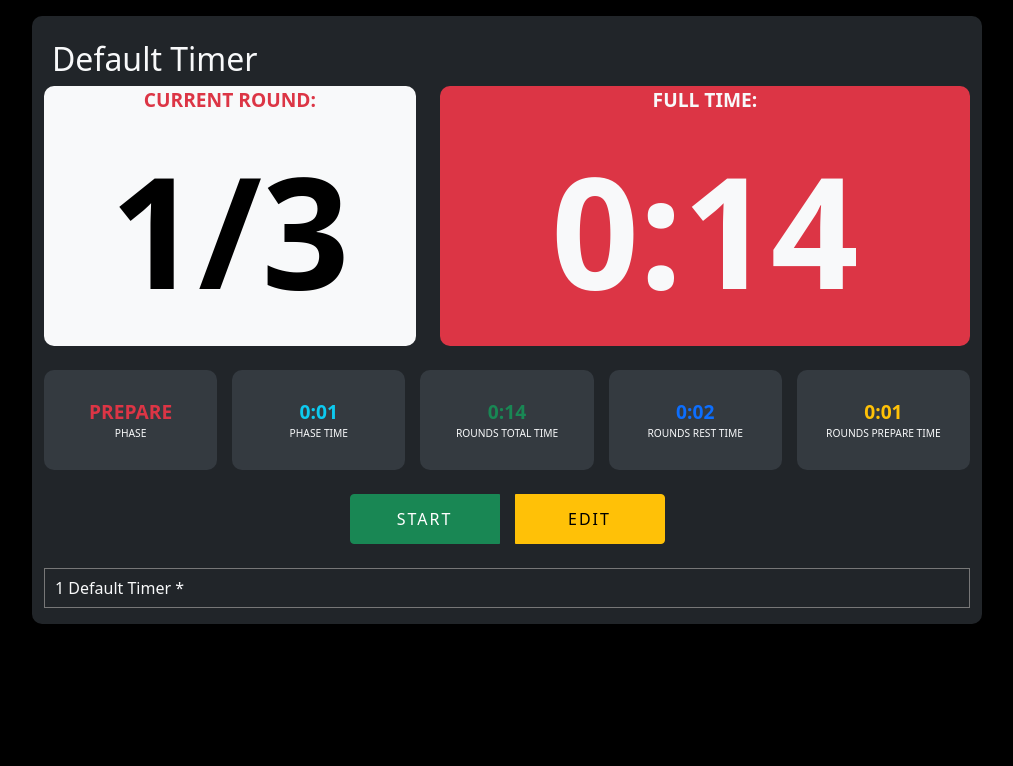
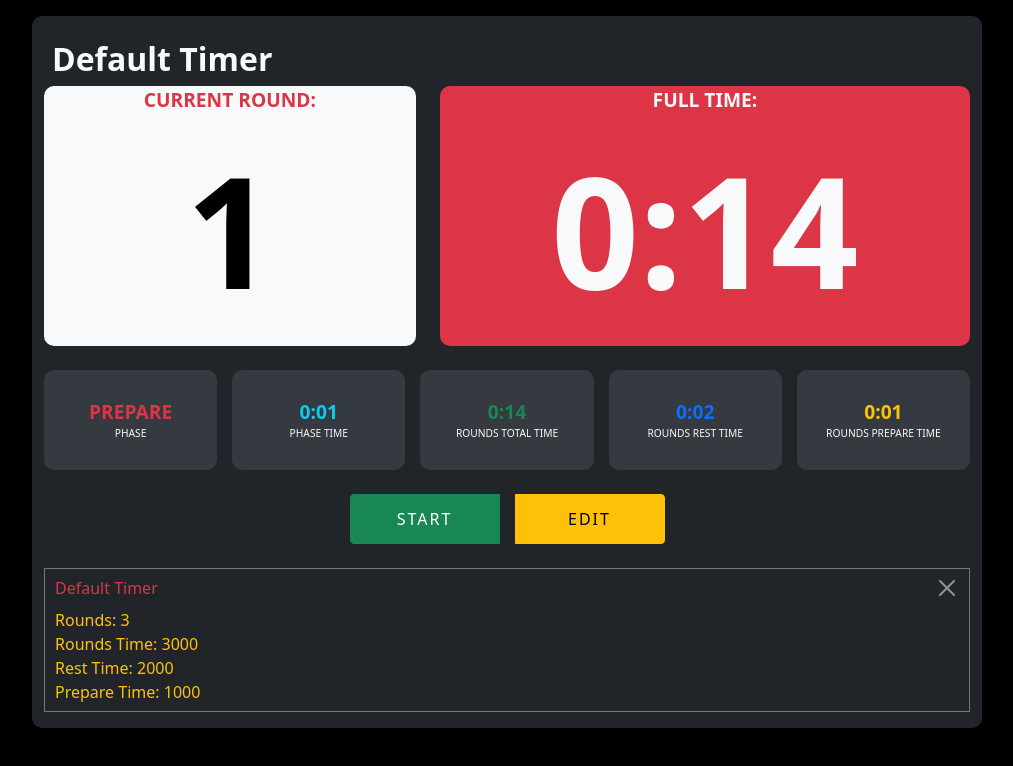
Before and after one commit to Omega24v/BoxingApp, a React (Create React App) app: page / in a window 1280 px wide. Shown: the top 766 px of the page, without its empty margins (133-1146 px from the left). Built offline with nearby package versions, Linux system fonts and the light colour scheme.

Commit message:
add react-bootstrap elements to TimerList

```diff
--- a/src/components/timer/Timer.js
+++ b/src/components/timer/Timer.js
@@ -83,7 +83,7 @@ const Timer = props => {
                 <Col lg={5}>
                     <div className="timer-big current-round">
                         <span className="timer-big__text">Current Round: </span>
-                        <span className="timer-big__count">{ props.currentRound }/{ props.currTimer.rounds }</span>
+                        <span className="timer-big__count">{ props.currentRound }</span>
                     </div>
                 </Col>
                 <Col lg={7}>
--- a/src/components/timer/Timer.sass
+++ b/src/components/timer/Timer.sass
@@ -4,6 +4,8 @@
   border-radius: 10px
   background-color: $dark
   color: $light
+  &-title
+    font-weight: bold
 
 .timer-big
   display: flex
--- a/src/components/timersList/TimersList.js
+++ b/src/components/timersList/TimersList.js
@@ -1,16 +1,30 @@
 import React from 'react';
+import { CloseButton, Col, Row } from 'react-bootstrap';
 import {connect} from "react-redux";
 import {addTimer, setTimer, startTimer} from "../../store/actions/timerActions";
 
 const TimersList = props => {
     return (
 
-        <div>
+        <div className="d-flex flex-wrap gap-3">
             {props.timers.map((timer, index) =>
-                <div style={{border: '1px solid #777', padding: '7px 10px', cursor: 'pointer'}}
+                <div
+                    className="timer-list flex-grow-1"
+                    style={{border: '1px solid #777', padding: '7px 10px', cursor: 'pointer'}}
                     onClick={() => props.setTimer(timer)}
                     key={timer.id}>
-                    {index + 1} {timer.name} {timer.id === props.currTimer.id ? '*' : ''}
+                    <Row>
+                        <Col lg={9}>
+                            <div className={`timer-list__item mb-2 ${timer.id === props.currTimer.id ? 'text-danger' : ''}`}>{timer.name}</div>
+                            <div className="timer-list__item text-warning">Rounds: {timer.rounds}</div>
+                            <div className="timer-list__item text-warning">Rounds Time: {timer.roundTime}</div>
+                            <div className="timer-list__item text-warning">Rest Time: {timer.restTime}</div>
+                            <div className="timer-list__item text-warning">Prepare Time: {timer.prepareTime}</div>
+                        </Col>
+                        <Col lg={3} className="d-flex justify-content-end">
+                            <CloseButton variant="white" />
+                        </Col>
+                    </Row>
                 </div>
             )}
         </div>
```
